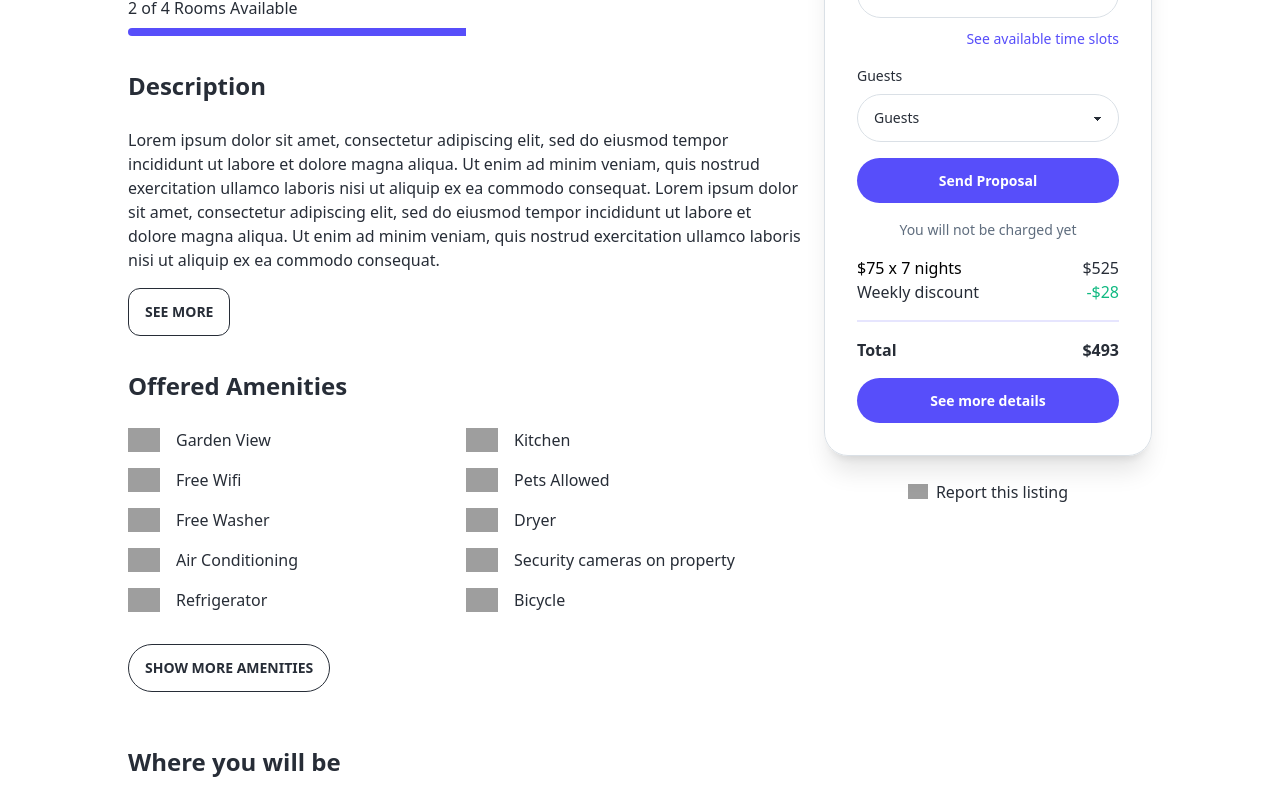
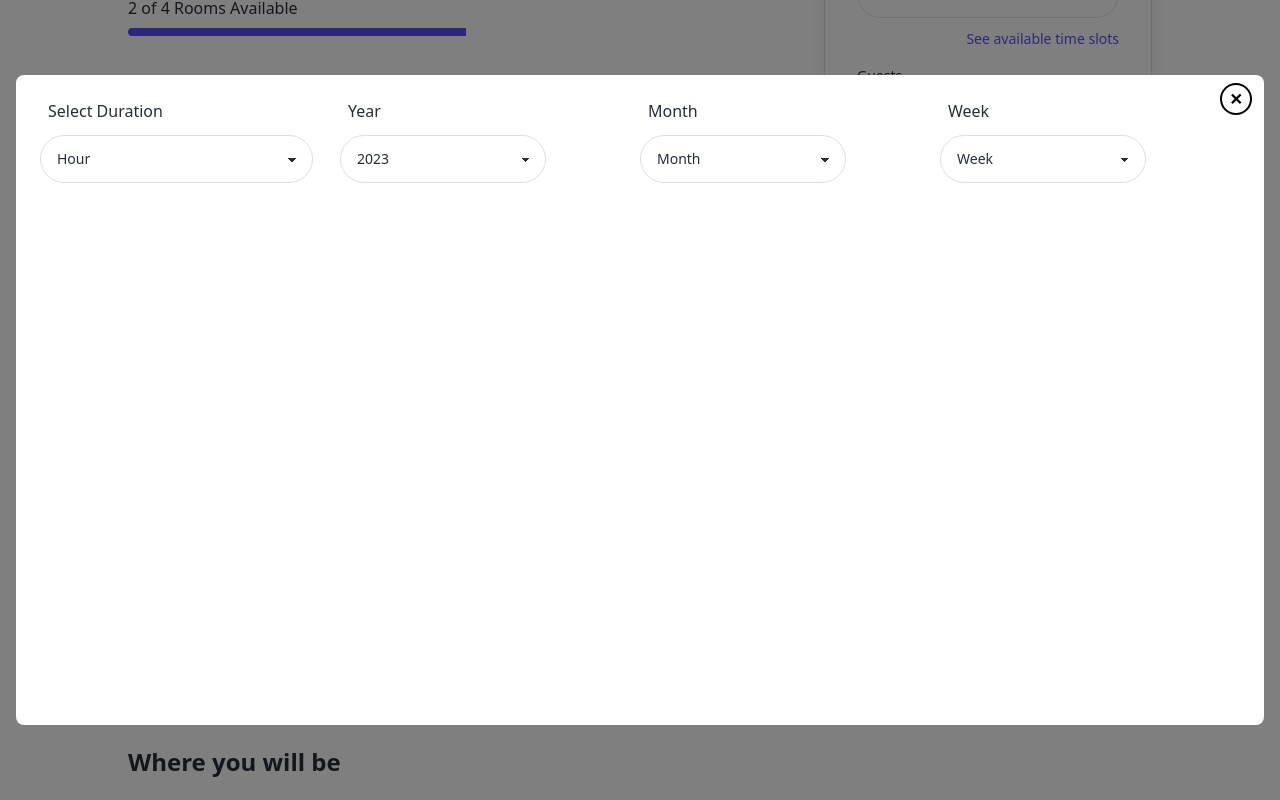
Before and after one commit to AbuRaihan1/totel-responsive, a Next.js app: page /hoteldetails in a window 1280 px wide. Both pictures are taken after a click on the button "See more details". Shown: the part 994-1794 px from the top of the page. Built offline with nearby package versions, Linux system fonts and the light colour scheme; grey boxes are pictures that could not be loaded.

Commit message:
added popup select

```diff
--- a/src/pages/hoteldetails.tsx
+++ b/src/pages/hoteldetails.tsx
@@ -250,6 +250,16 @@
 export default function Hoteldetails() {
   const [checkInDate, setCheckInDate] = useState<Date | null>(new Date());
   const [checkOutDate, setCheckOutDate] = useState<Date | null>(new Date());
+
+  const [isSeeMoreDetailsOpen, setIsSeeMoreDetailsOpen] = useState(false);
+
+  const openPopup = () => {
+    setIsSeeMoreDetailsOpen(true);
+  };
+
+  const closePopup = () => {
+    setIsSeeMoreDetailsOpen(false);
+  };
 
   return (
     <section>
@@ -563,9 +573,104 @@
                           </div>
                         </div>
 
-                        <button className="text-sm font-semibold bg-purple px-[18px] py-3 rounded-full w-full text-white mt-4">
+                        <button
+                          className="text-sm font-semibold bg-purple px-[18px] py-3 rounded-full w-full text-white mt-4"
+                          onClick={openPopup}
+                        >
                           See more details
                         </button>
+
+                        {isSeeMoreDetailsOpen && (
+                          <div className="fixed top-0 left-0 w-full h-full flex justify-center items-center bg-black bg-opacity-50 z-50 ">
+                            <div className="bg-white rounded-lg p-6 max-w-[1293px] lg:h-[650px] sm:w-full  h-auto  max-h-full mx-4 relative">
+                              <button
+                                onClick={closePopup}
+                                className="absolute top-2 right-3 border-2 font-bold text-black h-8 w-8 flex justify-center items-center bg-gray-200 rounded-full p-1"
+                              >
+                                &#10005;
+                              </button>
+                              <div className="">
+                                <div className="select-area grid lg:grid-cols-4 md:grid-cols-2 grid-cols-1 justify-start">
+                                  <div>
+                                    <p className="ml-2 mb-1 text-[#272D37] text-[16px] font-medium">
+                                      Select Duration
+                                    </p>
+                                    <select className="select border border-card focus:outline-none w-[273px] rounded-full mt-2 mb-4  max-w-xs">
+                                      {" "}
+                                      <option disabled selected>
+                                        Hour
+                                      </option>
+                                      <option>2 hour</option>
+                                      <option>3 hour</option>
+                                      <option>4 hour</option>
+                                      <option>5 hour</option>
+                                      <option>6 hour</option>
+                                    </select>
+                                  </div>
+
+                                  <div>
+                                    <p className="ml-2 mb-1 text-[#272D37] text-[16px] font-medium">
+                                      Year
+                                    </p>
+                                    <select className="w-[206px] select border border-card focus:outline-none rounded-full mt-2 mb-4  max-w-xs">
+                                      {" "}
+                                      <option disabled selected>
+                                        2023
+                                      </option>
+                                      <option>2023</option>
+                                      <option>2024</option>
+                                      <option>2025</option>
+                                      <option>2026</option>
+                                      <option>2027</option>
+                                    </select>
+                                  </div>
+
+                                  <div>
+                                    <p className="ml-2 mb-1 text-[#272D37] text-[16px] font-medium">
+                                      Month
+                                    </p>
+                                    <select className="select border border-card focus:outline-none w-[206px] rounded-full mt-2 mb-4  max-w-xs">
+                                      {" "}
+                                      <option disabled selected>
+                                        Month
+                                      </option>
+                                      <option>January</option>
+                                      <option>February</option>
+                                      <option>March</option>
+                                      <option>April</option>
+                                      <option>May</option>
+                                      <option>June</option>
+                                      <option>July</option>
+                                      <option>August</option>
+                                      <option>September</option>
+                                      <option>October</option>
+                                      <option>November</option>
+                                      <option>December</option>
+                                    </select>
+                                  </div>
+
+                                  <div>
+                                    <p className="ml-2 mb-1 text-[#272D37] text-[16px] font-medium">
+                                      Week
+                                    </p>
+                                    <select className="select border border-card focus:outline-none w-[206px] rounded-full mt-2 mb-4  max-w-xs">
+                                      {" "}
+                                      <option disabled selected>
+                                        Week
+                                      </option>
+                                      <option>Week</option>
+                                      <option>21st - 27st</option>
+                                      <option>31st - 37st</option>
+                                      <option>41st - 47st</option>
+                                      <option>51st - 57st</option>
+                                      <option>11st - 17st</option>
+                                    </select>
+                                  </div>
+                                </div>
+                              </div>
+                            </div>
+                          </div>
+                        )}
                       </TabPanel>
 
                       {/* day tab pannel  */}
```
